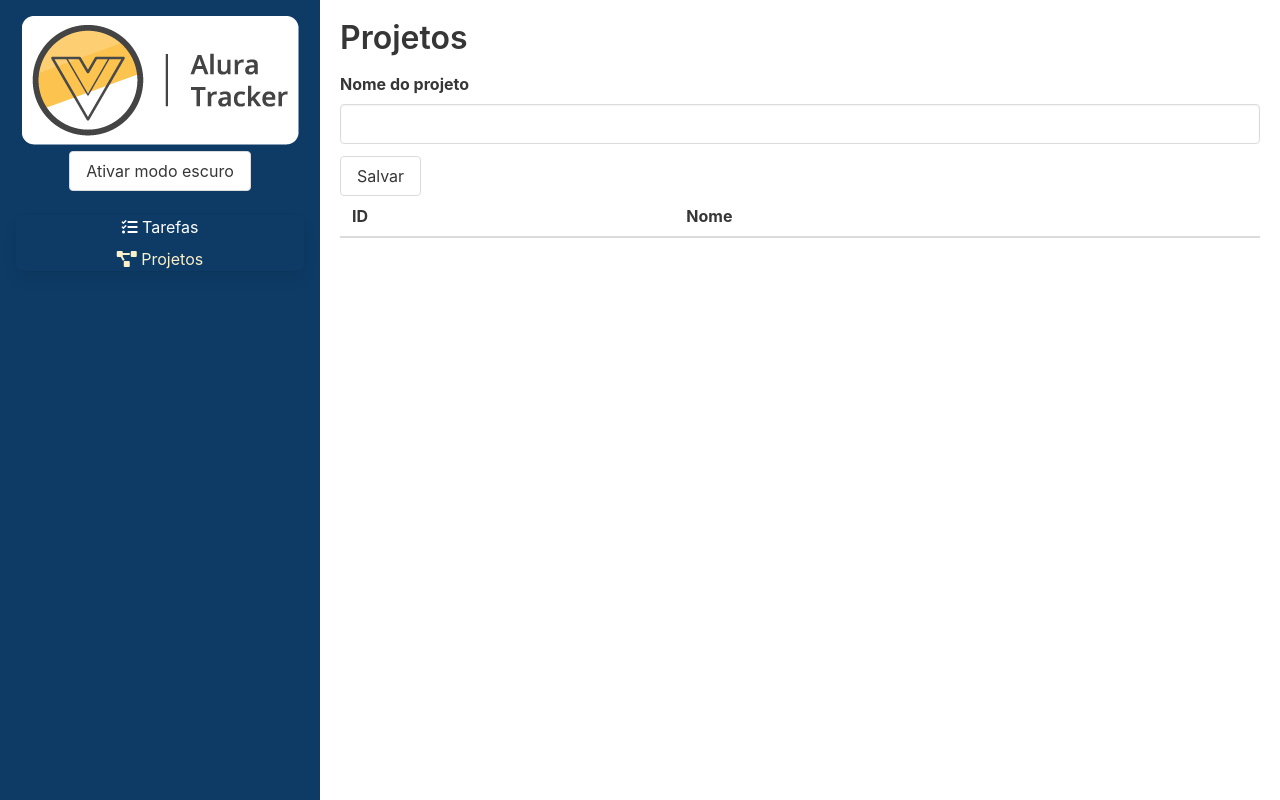
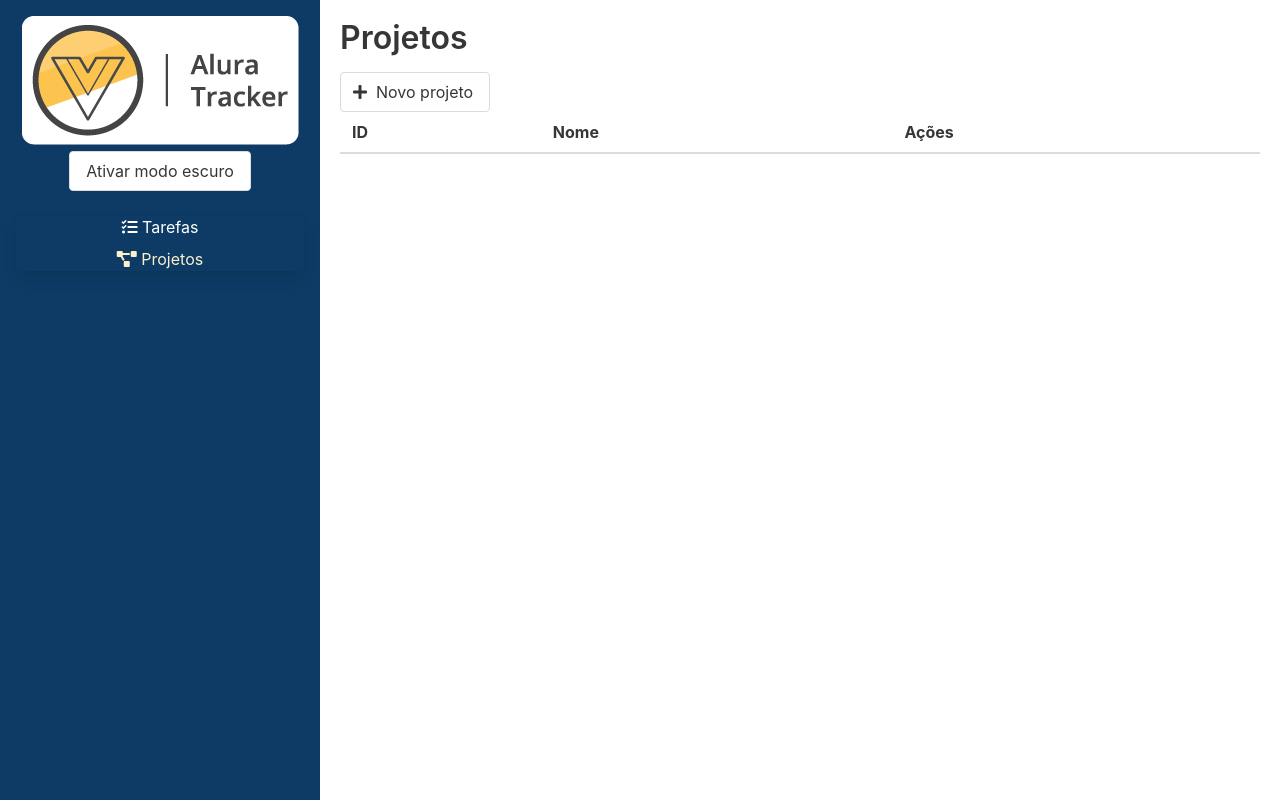
Before and after one commit to SenaJp/time-tracker, a Vue app: page /#/projects in a window 1280 px wide. Built offline with nearby package versions, Linux system fonts and the light colour scheme.

Commit message:
refactor: :sparkles: Actions and edit project
Add new routes and refactoring projects file.

```diff
--- a/src/interfaces/ITask.ts
+++ b/src/interfaces/ITask.ts
@@ -1,7 +1,7 @@
 import IProject from "./IProject"
 
 export default interface ITask {
-    durationInSeconds: Number,
+    durationInSeconds: number,
     description: string
     project: IProject
 }
--- a/src/route/index.ts
+++ b/src/route/index.ts
@@ -1,19 +1,30 @@
 import { createRouter, createWebHashHistory, RouteRecordRaw } from "vue-router"
 import Tasks from '../views/Tasks.vue'
 import Projects from '../views/Projects.vue'
+import Form from "../views/Projects/Form.vue";
 
 const routes: RouteRecordRaw[] = [
-    {
-    path: '/',
-    name: 'Tasks',
-    component: Tasks
-    },
-    {
-    path: '/projects',
-    name: 'Projects',
-    component: Projects
-    },
-]
+  {
+    path: "/",
+    name: "Tasks",
+    component: Tasks,
+  },
+  {
+    path: "/projects",
+    name: "Projects",
+    component: Projects,
+  },
+  {
+    path: "/projects/new",
+    name: "New Project",
+    component: Form,
+  },
+  {
+    path: "/projects/:id",
+    name: "Edit Project",
+    component: Form,
+  },
+];
 
 const router = createRouter({
     history: createWebHashHistory(),
--- a/src/views/Projects.vue
+++ b/src/views/Projects.vue
@@ -1,35 +1,33 @@
 <template>
     <section class="projects">
         <h1>Projetos</h1>
-        <form @submit.prevent="save">
-            <div class="field">
-                <label for="projectName"
-                    class="label">
-                    Nome do projeto
-                </label>
-                <input type="text"
-                    class="input"
-                    v-model="projectName"
-                    id="projectName">
-            </div>
-            <div class="field">
-                <button class="button"
-                    type="submit">
-                    Salvar
-                </button>
-            </div>
-        </form>
+        <router-link to="/project/new" class="button">
+            <span class="icon is-small">
+                <i class="fas fa-plus"></i>
+            </span>
+            <span>Novo projeto</span>
+        </router-link>
         <table class="table is-fullwidth">
             <thead>
                 <tr>
                     <th>ID</th>
                     <th>Nome</th>
+                    <th>
+                        Ações
+                    </th>
                 </tr>
             </thead>
             <tbody>
                 <tr v-for="project in projects" :key="project.id">
                     <td>{{ project.id }}</td>
                     <td>{{ project.name }}</td>
+                    <td>
+                        <router-link :to="`/projects/${ project.id }}`" class="button" >
+                            <span class="icon is-small">
+                                <i class="fas fa-pencil-alt"></i>
+                            </span>
+                        </router-link>
+                    </td>
                 </tr>
             </tbody>
         </table>
@@ -41,22 +39,9 @@ import { computed, defineComponent } from "vue";
 import { useStore } from "@/store";
 export default defineComponent({
     name: 'Projects',
-    data() {
-        return {
-            projectName: "",
-        }
-    },
-
-    methods: {
-        save() {
-            this.store.commit('ADD_PROJECT', this.projectName)
-            this.projectName = '';
-        }
-    },
     setup() {
         const store = useStore()
         return {
-            store,
             projects: computed(() => store.state.projects)
         }
     }
--- /dev/null
+++ b/src/views/Projects/Form.vue
@@ -0,0 +1,56 @@
+<template>
+    <section class="projects">
+        <h1>Projetos</h1>
+        <form @submit.prevent="save">
+            <div class="field">
+                <label for="projectName"
+                    class="label">
+                    Nome do projeto
+                </label>
+                <input type="text"
+                    class="input"
+                    v-model="projectName"
+                    id="projectName">
+            </div>
+            <div class="field">
+                <button class="button"
+                    type="submit">
+                    Salvar
+                </button>
+            </div>
+        </form>
+    </section>
+</template>
+
+<script lang="ts">
+import { defineComponent } from "vue";
+import { useStore } from "@/store";
+export default defineComponent({
+    name: 'Form',
+    data() {
+        return {
+            projectName: "",
+        }
+    },
+
+    methods: {
+        save() {
+            this.store.commit('ADD_PROJECT', this.projectName)
+            this.projectName = '';
+            this.$router.push('/projetos')
+        }
+    },
+    setup() {
+        const store = useStore()
+        return {
+            store,
+        }
+    }
+})
+</script>
+
+<style scoped>
+.projects {
+    padding: 1.25rem;
+}
+</style>
```
